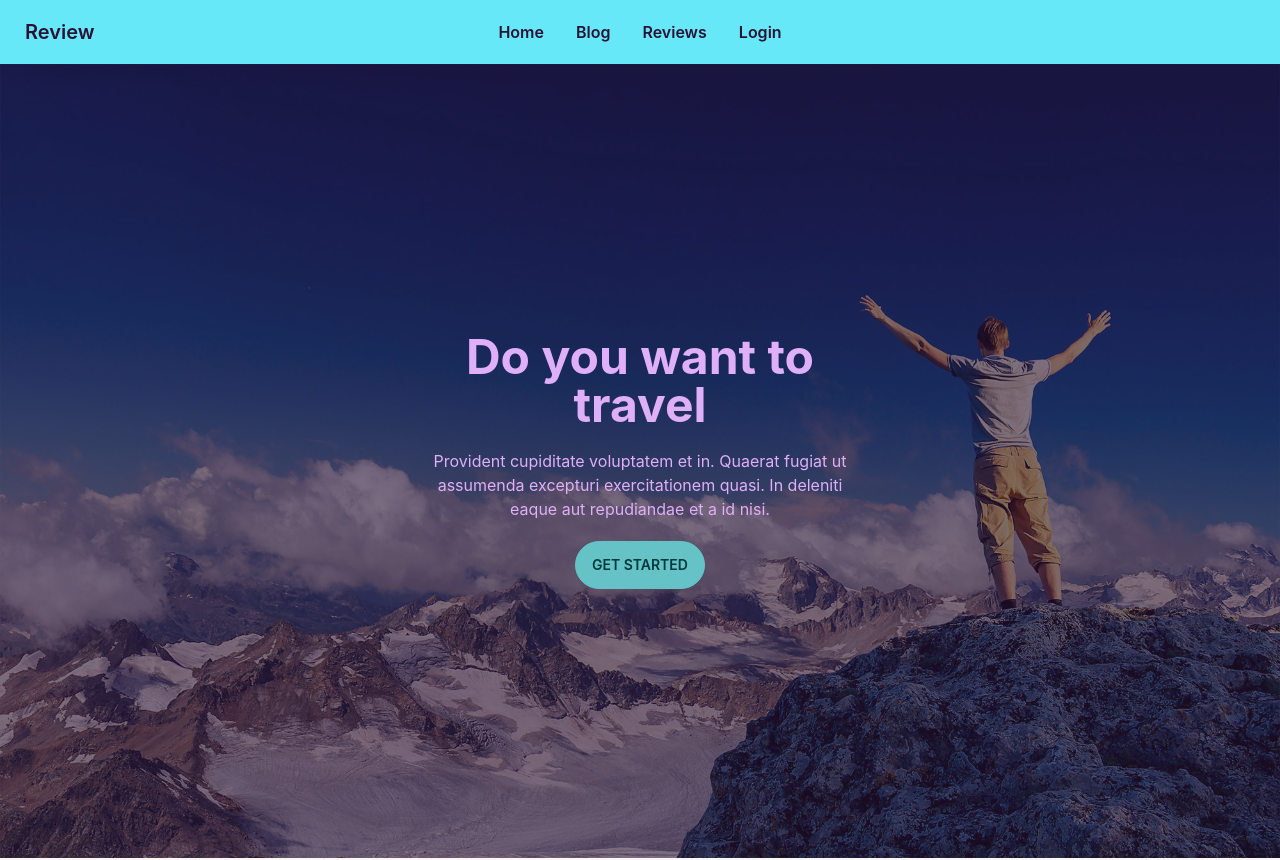
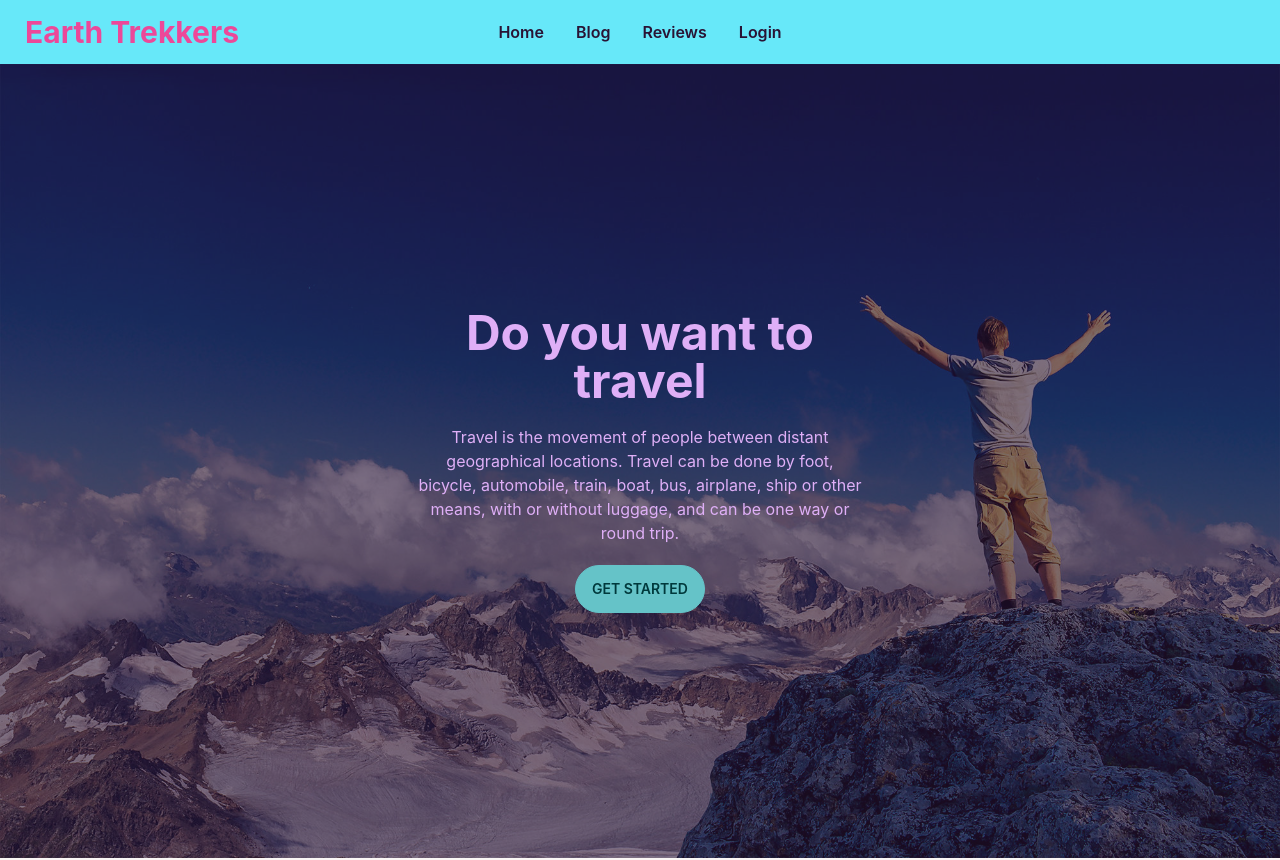
Before and after one commit to Rahat-Ul-Anwar/service-review-client, a React (Create React App) app: page / in a window 1280 px wide. Shown: the top 860 px of the page. Built offline with nearby package versions, Linux system fonts and the light colour scheme; no server answers.

Commit message:
favicon added

```diff
--- a/public/index.html
+++ b/public/index.html
@@ -2,7 +2,7 @@
 <html data-theme="cupcake" lang="en">
   <head>
     <meta charset="utf-8" />
-    <link rel="icon" href="%PUBLIC_URL%/favicon.ico" />
+    <link rel="icon" href="%PUBLIC_URL%/favicon.png" />
     <meta name="viewport" content="width=device-width, initial-scale=1" />
     <meta name="theme-color" content="#000000" />
     <meta
@@ -24,7 +24,7 @@
       work correctly both with client-side routing and a non-root public URL.
       Learn how to configure a non-root public URL by running `npm run build`.
     -->
-    <title>React App</title>
+    <title>Earth Trekkers</title>
   </head>
   <body>
     <noscript>You need to enable JavaScript to run this app.</noscript>
--- a/src/pages/Home/Banner/Banner.js
+++ b/src/pages/Home/Banner/Banner.js
@@ -11,7 +11,7 @@ const Banner = () => {
         <div className="hero-content text-center text-neutral-content">
           <div className="max-w-md">
             <h1 className="mb-5 text-5xl font-bold">Do you want to travel</h1>
-            <p className="mb-5">Provident cupiditate voluptatem et in. Quaerat fugiat ut assumenda excepturi exercitationem quasi. In deleniti eaque aut repudiandae et a id nisi.</p>
+            <p className="mb-5">Travel is the movement of people between distant geographical locations. Travel can be done by foot, bicycle, automobile, train, boat, bus, airplane, ship or other means, with or without luggage, and can be one way or round trip.</p>
             <button className="btn btn-primary">Get Started</button>
           </div>
         </div>
--- a/src/pages/shared/Header/Header.js
+++ b/src/pages/shared/Header/Header.js
@@ -48,7 +48,7 @@ const Header = () => {
             </div>
             <Link className="btn btn-ghost normal-case text-xl">
 
-              <h3>Review</h3>
+              <h3 className='text-3xl font-bold text-pink-500 rounded-lg'>Earth Trekkers</h3>
             </Link>
           </div>
           <div className="navbar-center hidden lg:flex">
```
Also changed, not shown: public/favicon.png (added), 1 other file (tests, documents, lock files or other folders).
